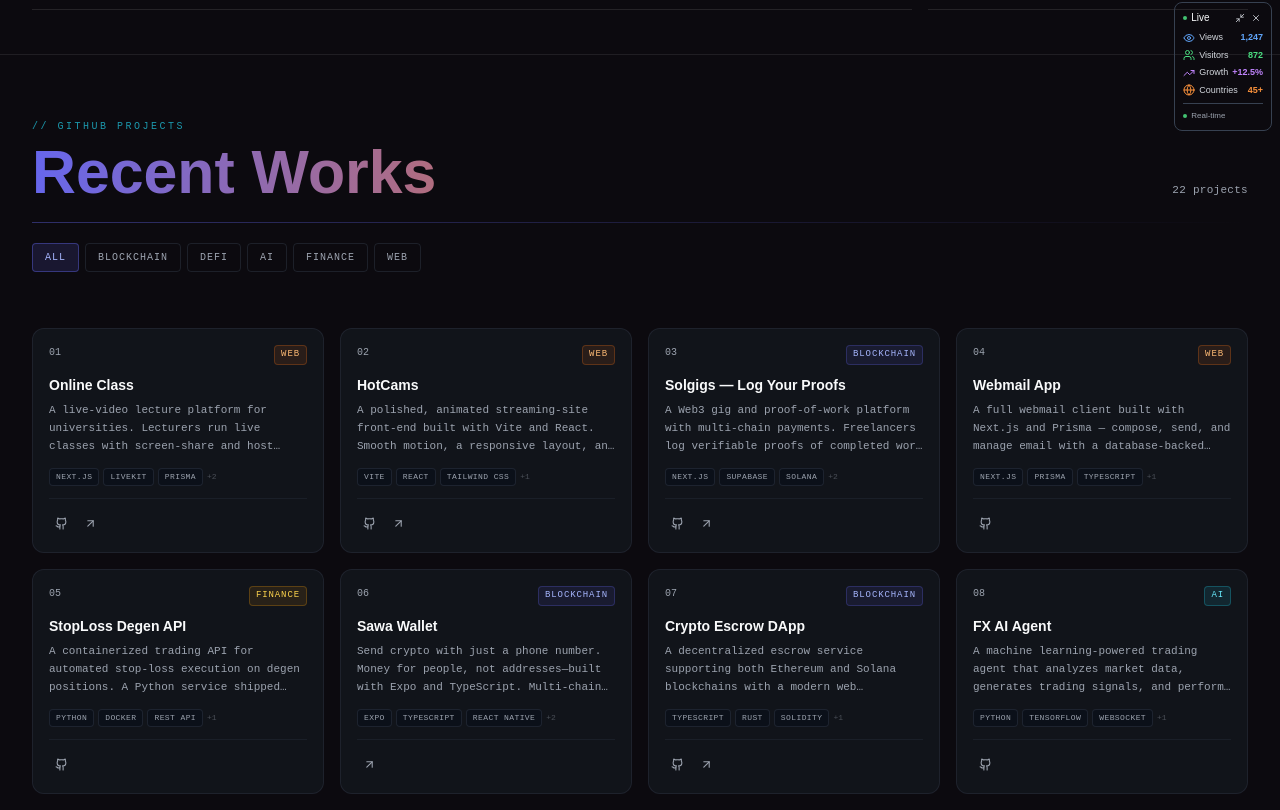
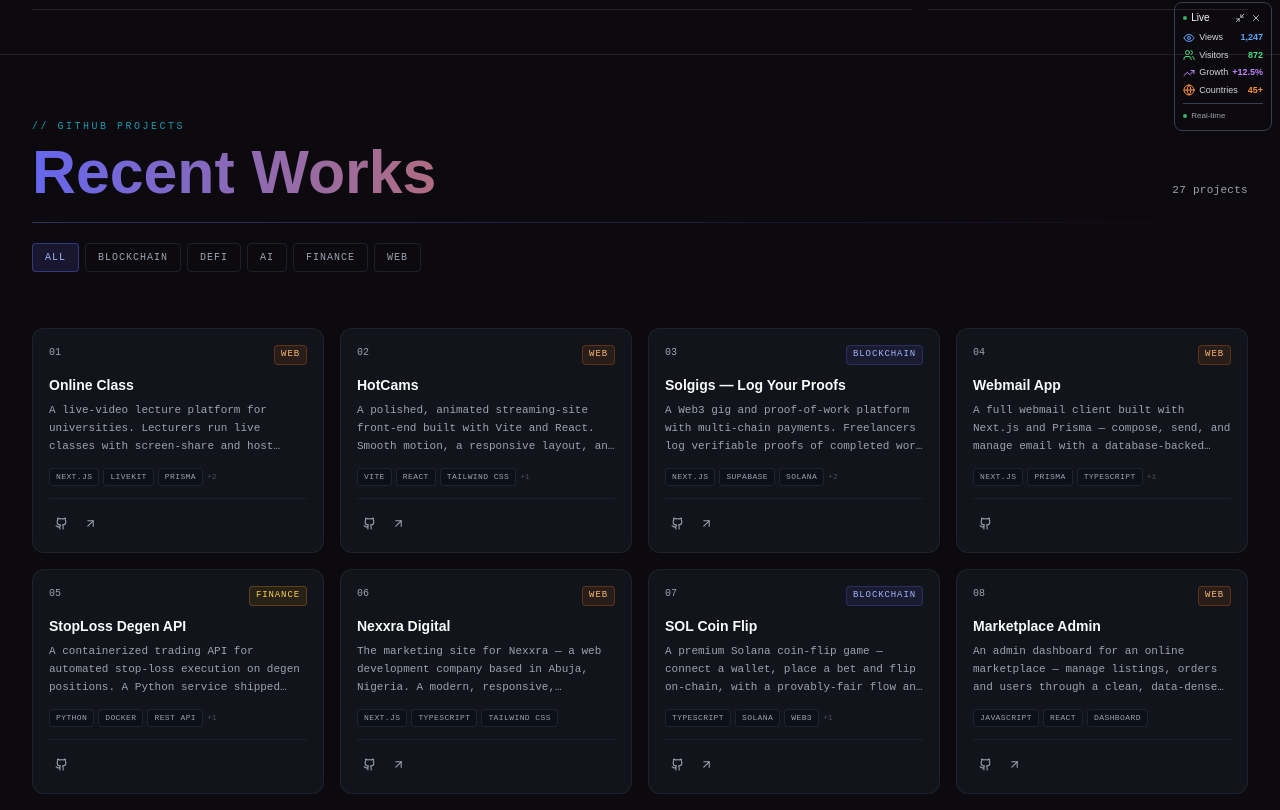
Before and after one commit to Dipraise1/PORTFOLIO2, a React (Vite) app: page / in a window 1280 px wide. Shown: the part 661-1471 px from the top of the page. Built offline with nearby package versions, Linux system fonts and the light colour scheme.

Commit message:
Add Nexxra, SOL Coin Flip, Marketplace, Warpcore and Boarderless to projects

```diff
--- a/src/data/projects.jsx
+++ b/src/data/projects.jsx
@@ -1,4 +1,4 @@
-import { Database, LineChart, Activity, BarChart, Terminal, Coffee, Layers, Bot, Wallet, Brain, Search, Rocket, Video, ShieldCheck, Mail, TrendingDown } from 'lucide-react';
+import { Database, LineChart, Activity, BarChart, Terminal, Coffee, Layers, Bot, Wallet, Brain, Search, Rocket, Video, ShieldCheck, Mail, TrendingDown, Globe, Coins, ShoppingBag, Zap, Plane } from 'lucide-react';
 
 export const projects = [
   {
@@ -69,6 +69,76 @@ export const projects = [
     category: 'finance',
     stats: {
       features: 'Automated stop-loss, Dockerized API'
+    }
+  },
+  {
+    id: 25,
+    title: 'Nexxra Digital',
+    description:
+      'The marketing site for Nexxra — a web development company based in Abuja, Nigeria. A modern, responsive, conversion-focused landing page built with TypeScript.',
+    icon: <Globe className="w-10 h-10 text-[var(--color-accent)]" />,
+    tech: ['Next.js', 'TypeScript', 'Tailwind CSS'],
+    githubLink: 'https://github.com/Dipraise1/nexxra',
+    liveLink: 'https://nexxra.vercel.app',
+    category: 'web',
+    stats: {
+      features: 'Agency site, responsive, SEO-focused'
+    }
+  },
+  {
+    id: 26,
+    title: 'SOL Coin Flip',
+    description:
+      'A premium Solana coin-flip game — connect a wallet, place a bet and flip on-chain, with a provably-fair flow and a sleek, animated UI.',
+    icon: <Coins className="w-10 h-10 text-yellow-400" />,
+    tech: ['TypeScript', 'Solana', 'Web3', 'Next.js'],
+    githubLink: 'https://github.com/Dipraise1/coinfliptemplate',
+    liveLink: 'https://coinfliptemplate.vercel.app',
+    category: 'blockchain',
+    stats: {
+      features: 'On-chain bets, wallet connect, animated UI'
+    }
+  },
+  {
+    id: 27,
+    title: 'Marketplace Admin',
+    description:
+      'An admin dashboard for an online marketplace — manage listings, orders and users through a clean, data-dense interface.',
+    icon: <ShoppingBag className="w-10 h-10 text-[var(--color-primary)]" />,
+    tech: ['JavaScript', 'React', 'Dashboard'],
+    githubLink: 'https://github.com/Dipraise1/marketplace',
+    liveLink: 'https://marketplace-drab-psi.vercel.app',
+    category: 'web',
+    stats: {
+      features: 'Listings, orders, user management'
+    }
+  },
+  {
+    id: 28,
+    title: 'Warpcore',
+    description:
+      'Tooling that lets developers use parallelism on Solana — a Rust project focused on high-throughput, concurrent execution patterns for Solana programs.',
+    icon: <Zap className="w-10 h-10 text-purple-400" />,
+    tech: ['Rust', 'Solana', 'Parallelism'],
+    githubLink: 'https://github.com/Dipraise1/warpcore',
+    liveLink: '',
+    category: 'blockchain',
+    stats: {
+      features: 'Parallel execution, high throughput, Rust'
+    }
+  },
+  {
+    id: 29,
+    title: 'Boarderless — The Visa Machine',
+    description:
+      'A travel and visa platform that streamlines visa discovery and applications, built with TypeScript and deployed on Vercel.',
+    icon: <Plane className="w-10 h-10 text-sky-400" />,
+    tech: ['Next.js', 'TypeScript', 'Tailwind CSS'],
+    githubLink: '',
+    liveLink: 'https://boarderless.vercel.app',
+    category: 'web',
+    stats: {
+      features: 'Visa discovery & applications'
     }
   },
   {
```
